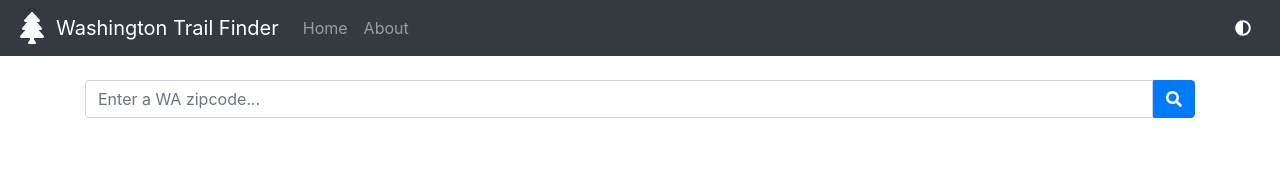
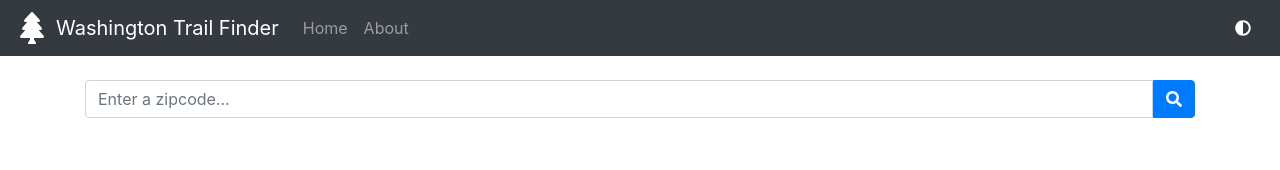
Before and after one commit to GurkNathe/Hiking-Project, a React (Create React App) app in the folder hiking-project/: page / in a window 1280 px wide. Shown: the top 170 px of the page. Built offline with nearby package versions, Linux system fonts and the light colour scheme.

Commit message:
reuploading files for working react app

```diff
--- a/hiking-project/package.json
+++ b/hiking-project/package.json
@@ -12,7 +12,7 @@
     "react-bootstrap": "^1.5.2",
     "react-dom": "^17.0.2",
     "react-icons": "^4.2.0",
-    "react-scripts": "^3.4.4",
+    "react-scripts": "4.0.3",
     "web-vitals": "^1.1.1"
   },
   "scripts": {
--- a/hiking-project/src/components/Search.js
+++ b/hiking-project/src/components/Search.js
@@ -32,7 +32,7 @@ function Search({ searchFunction }) {
 						<Form onSubmit={onSubmit}>
 							<Form.Control
 								type="text"
-								placeholder="Enter a WA zipcode..."
+								placeholder="Enter a zipcode..."
 								onChange={onChange}
 								value={text}
 								style={{
```
Also changed, not shown: 1 other file (tests, documents, lock files or other folders).
